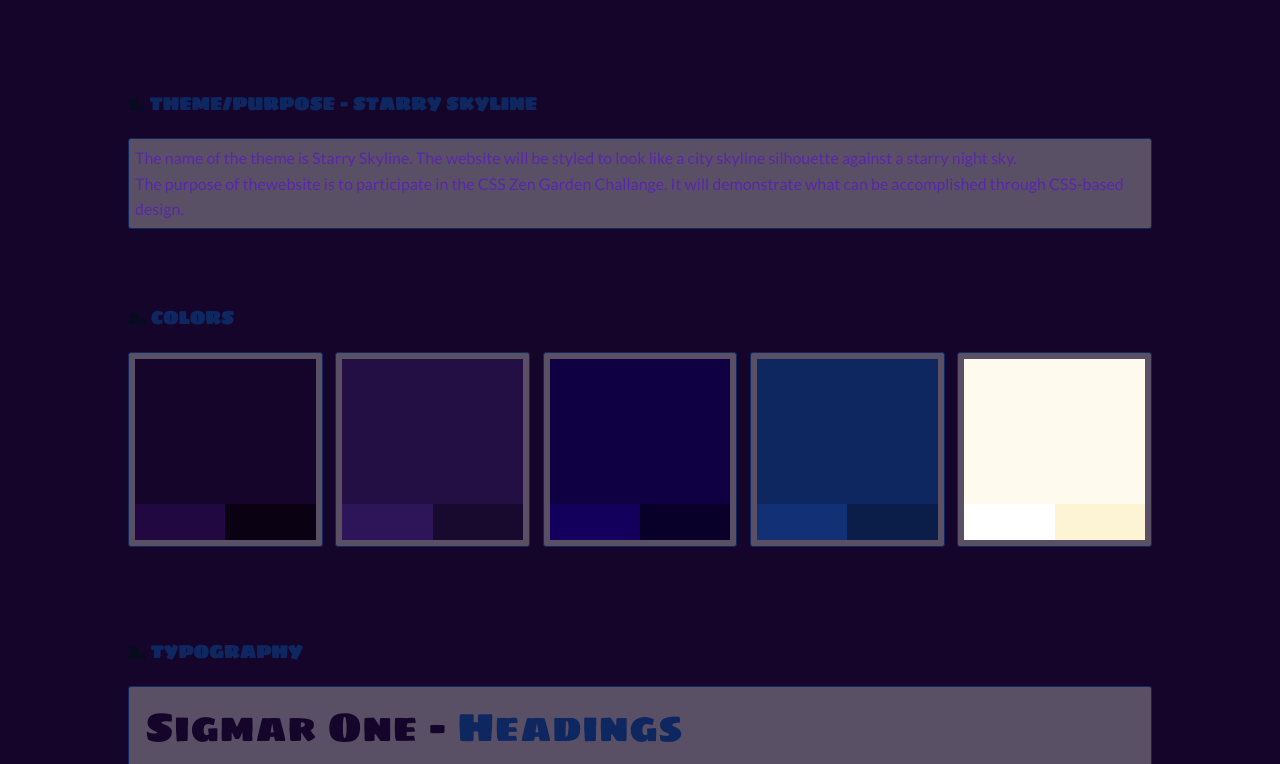
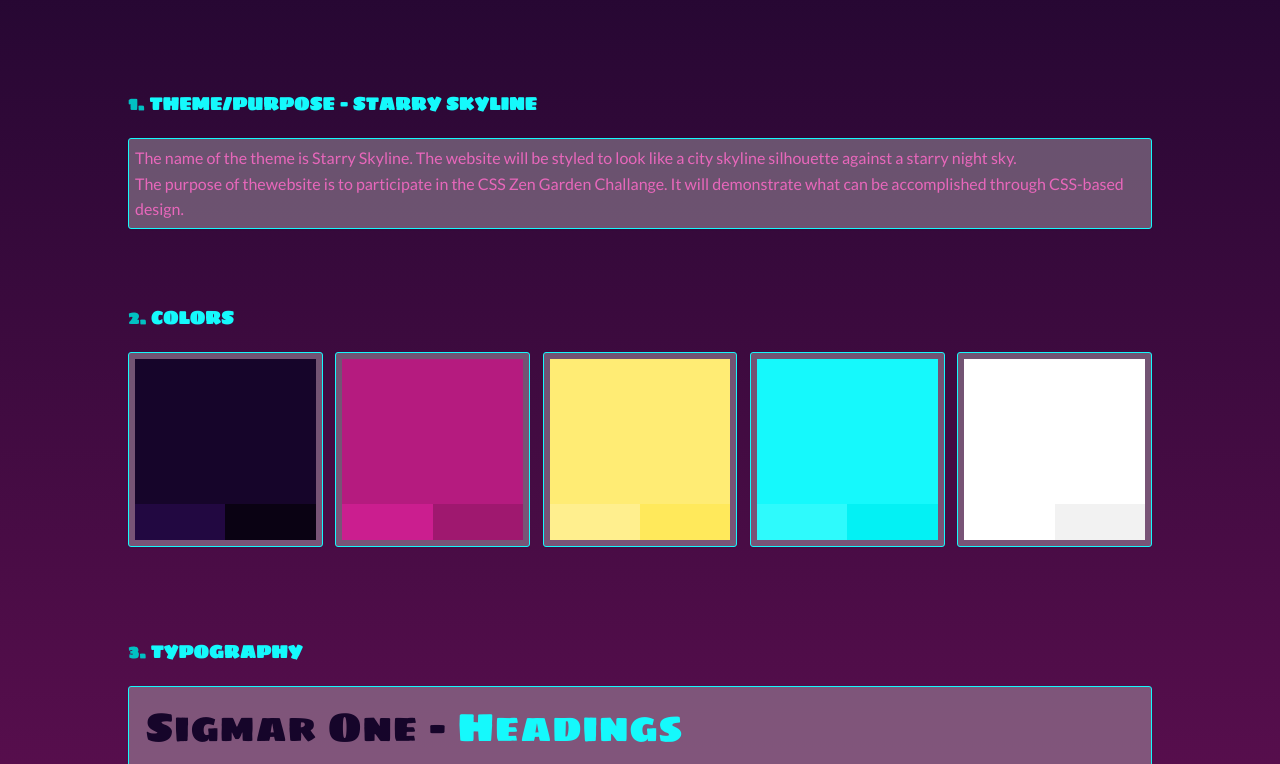
Before and after one commit to ashleyrigby/csszengarden, a website built with Parcel: page style-guide-template/src/index.html in a window 1280 px wide. Shown: the part 273-1037 px from the top of the page. Built offline with nearby package versions, Linux system fonts and the light colour scheme.

Commit message:
new color scheme

```diff
--- a/style-guide-template/src/scss/partials/color-palette.scss
+++ b/style-guide-template/src/scss/partials/color-palette.scss
@@ -1,23 +1,23 @@
 // color palette - these colors will be the color swatches of the Colors section
 
-$color-1: #16052A; // dark, almost black, purple
-$color-2: #230F43; // dark purple
-$color-3: #0E0043; // dark navy blue
-$color-4: #0E2760; // sapphire blue
-$color-5: #FEFAED; // light grayish yellow
-//$color-5: #F9E190; // creamy yellow
+$color-1: #16052a; // dark purple
+$color-2: #b51b7f; // hot pink
+$color-3: #ffec74; // yellow
+$color-4: #15f9fc; // aqua
+$color-5: #ffffff; // white
 
 // additional colors
 
-$light: white ;
-$dark: black;
+$dark-color: darken($color-1, 20%); //dark, almost black, purple
 
+$backgroud-color-gradient: linear-gradient($color-1, $color-2);
 /*
-$star-color
-$backgroud-color-gradient
-$type
-$text-boxes
+$star-color: $color-3;
+$heading-color: $color-4;
+$type: $color-5;
+$text-boxes: rgba(192,192,192,0.4); //grey with opacity
 */
+
 //I'm not sure we need a success and alert color
-$success: #6fce72; // green
-$alert: $color-3; // red
+// $success: #6fce72; // green
+// $alert: $color-3; // red
--- a/style-guide-template/src/scss/style-guide.scss
+++ b/style-guide-template/src/scss/style-guide.scss
@@ -14,7 +14,7 @@
 
 body {
   /* this is the page background */
-  background-color: $color-1;
+  background-image: $backgroud-color-gradient;
 }
 
 
```
